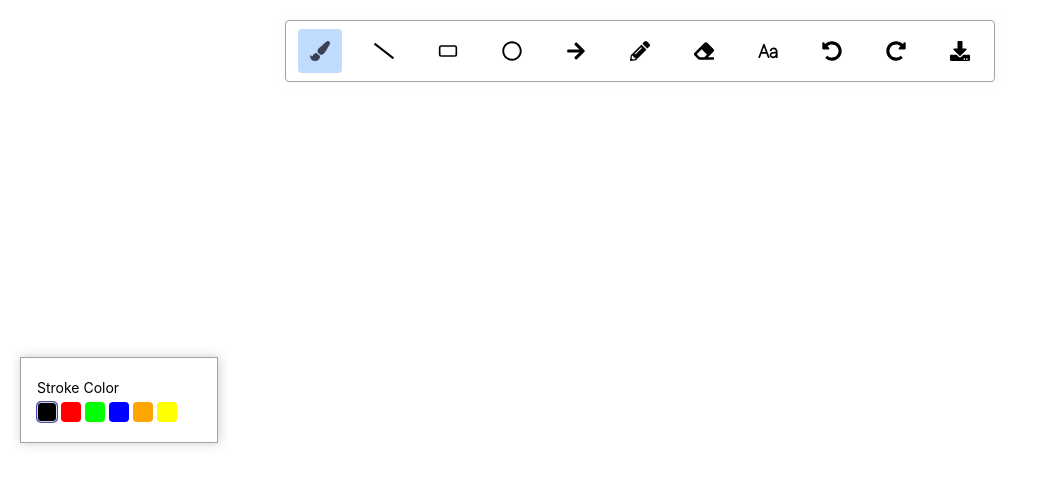
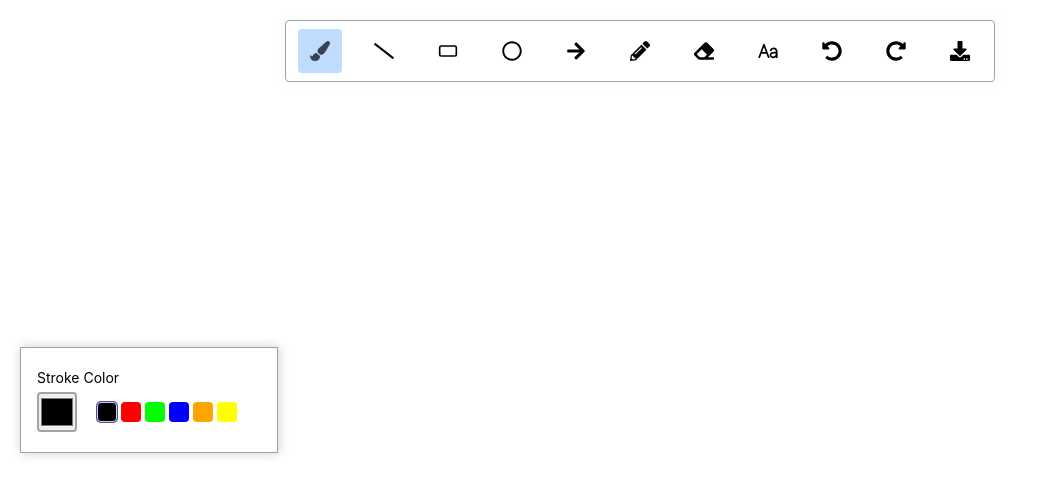
Before and after one commit to PassionateSumon/letsDraw, a React (Create React App) app: page / in a window 1280 px wide. Shown: the top 496 px of the page, without its empty margins (0-1041 px from the left). Built offline with nearby package versions, Linux system fonts and the light colour scheme.

Commit message:
added stroke color-picker

```diff
--- a/src/components/Toolbox/index.js
+++ b/src/components/Toolbox/index.js
@@ -33,6 +33,16 @@ function Toolbox() {
             and when time to choose Background-color, i just take that particular color
             from COLORS...
         */}
+            <div>
+              <input
+                className={classes.colorPicker}
+                value={strokeColor}
+                type="color"
+                onChange={(event) =>
+                  changeStroke(activeToolItem, event.target.value)
+                }
+              ></input>
+            </div>
             {Object.keys(COLORS).map((k) => {
               return (
                 <div
```
